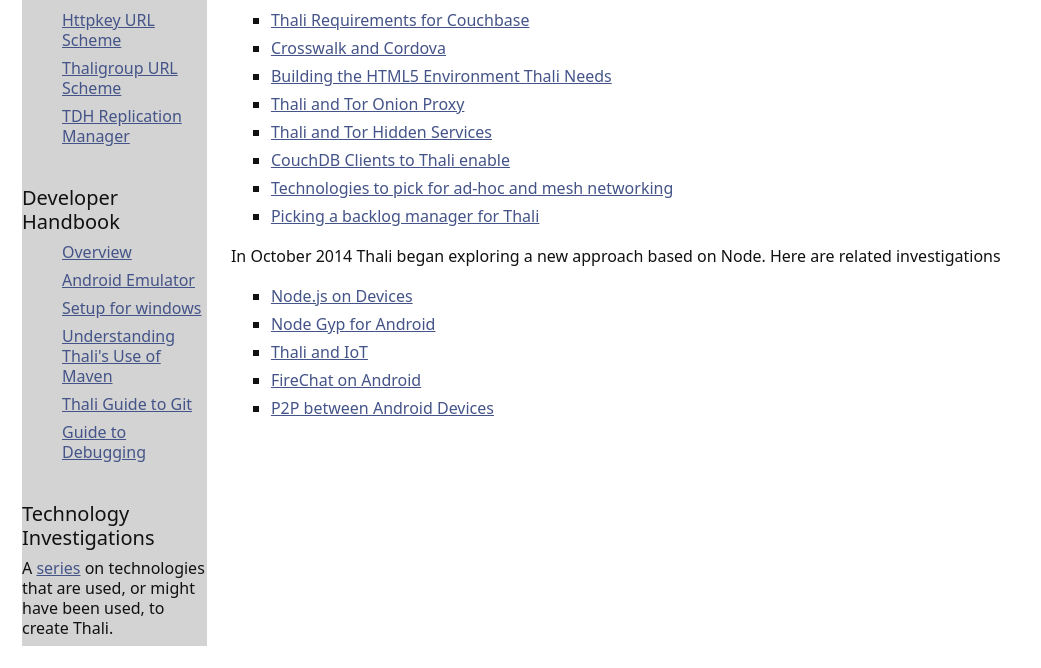
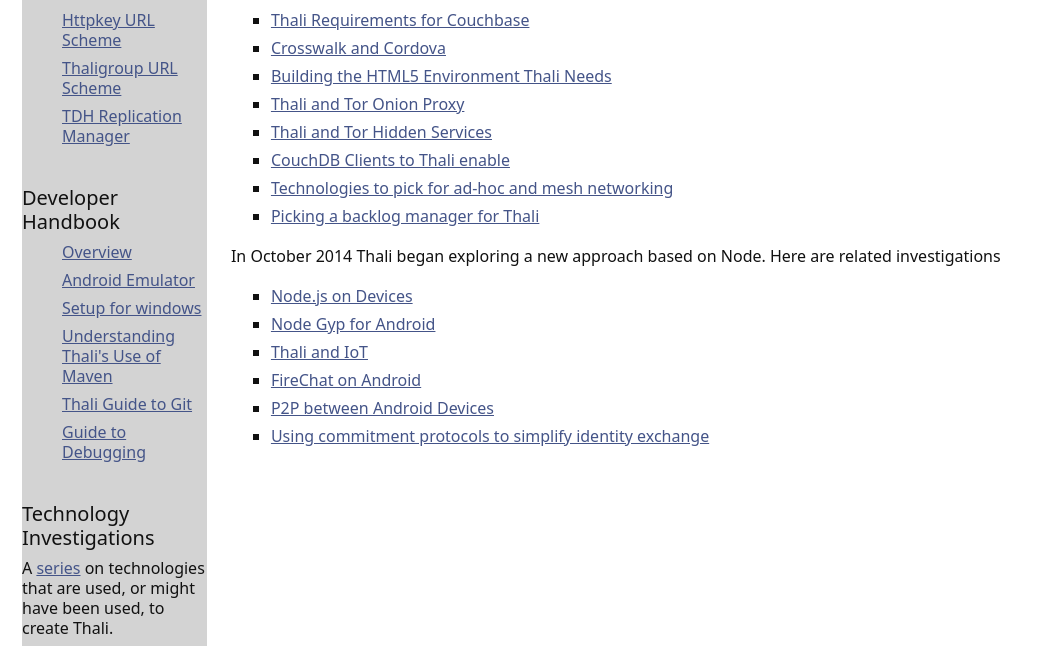
Before and after one commit to thaliproject/thali, a Jekyll site: the page built from TechnologyInvestigations.md, in a window 1280 px wide. Shown: the part 320-988 px from the top of the page, without its empty margins (0-1041 px from the left). Built offline with Jekyll 4.4.1, drawn with Linux system fonts in a browser that asks for light colours; Markdown is read by kramdown in place of the engine named in the settings.

Commit message:
Update TechnologyInvestigations.md

```diff
--- a/TechnologyInvestigations.md
+++ b/TechnologyInvestigations.md
@@ -29,3 +29,4 @@
 * [Thali and IoT](ThaliAndIoT)
 * [FireChat on Android](ExperimentWithFireChat)
 * [P2P between Android Devices](AndroidP2P)
+* [Using commitment protocols to simplify identity exchange](http://www.goland.org/coinflippingforthali/)
```
